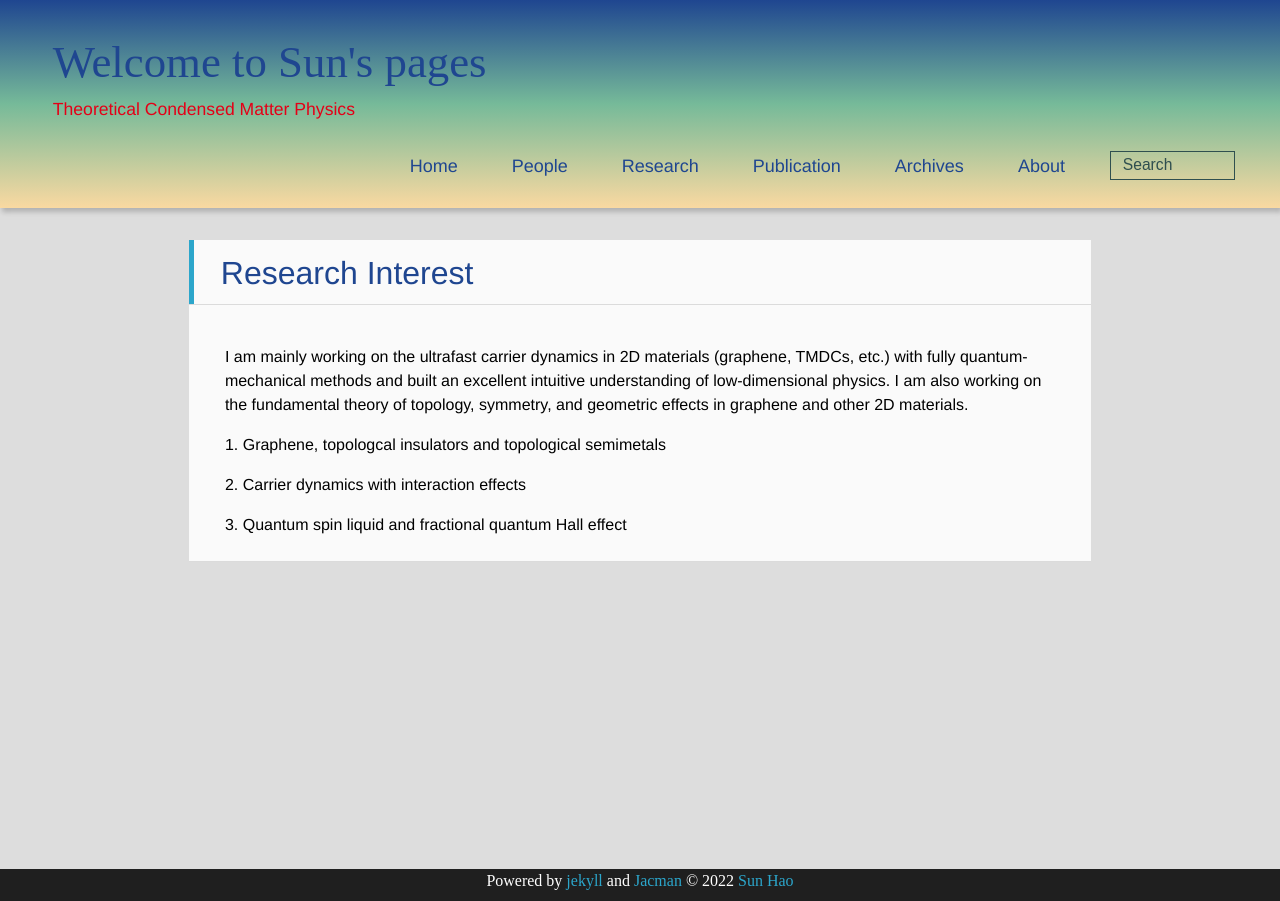
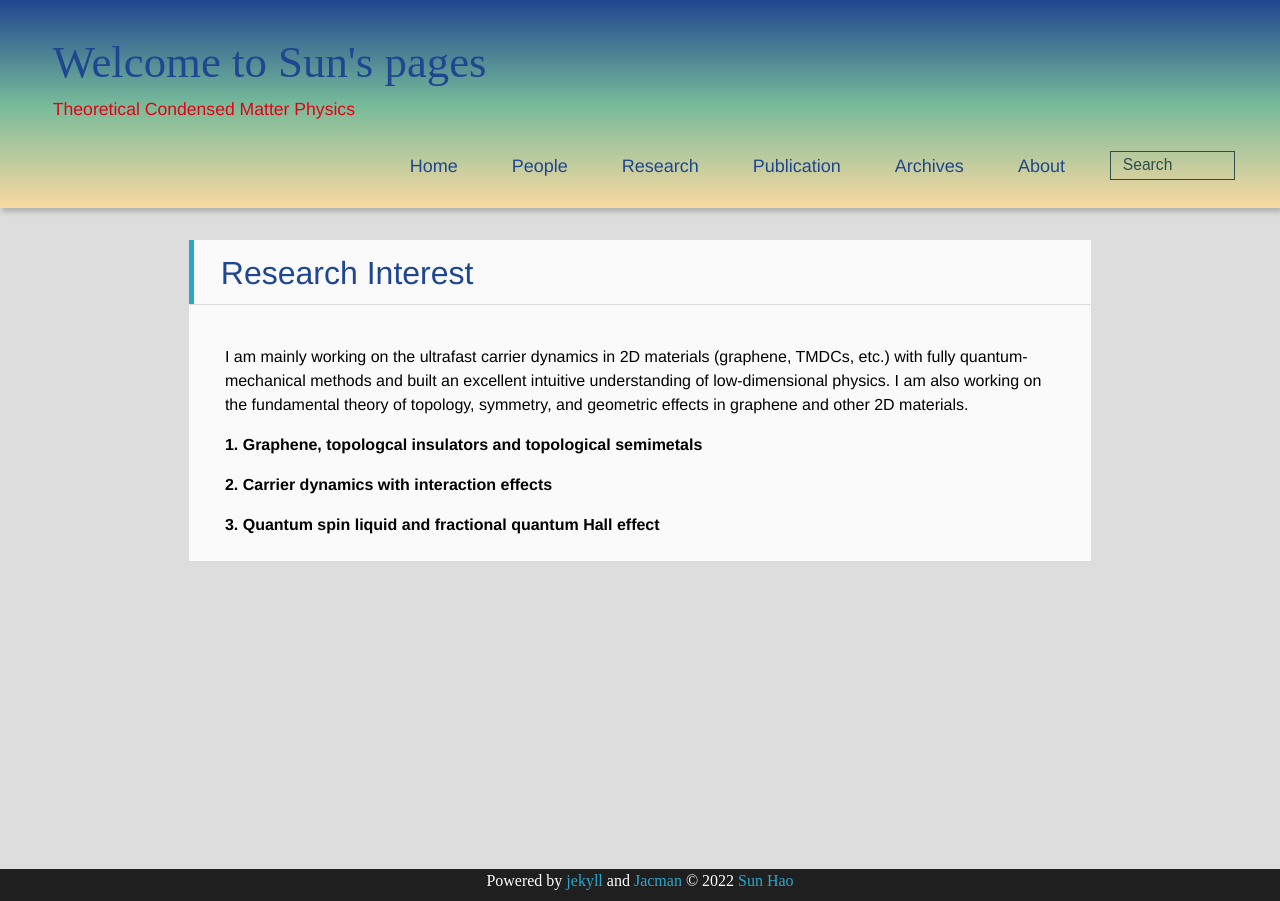
Before and after one commit to sunohao/sunhao_physics, a Jekyll site: the page built from research/index.html, in a window 1280 px wide. Built offline with Jekyll 4.4.1, drawn with Linux system fonts in a browser that asks for light colours; nearby versions of some CDN libraries; some web fonts are replaced.

Commit message:
research interests

```diff
--- a/research/index.html
+++ b/research/index.html
@@ -11,9 +11,21 @@ title: Research Interest
         I am also working on the fundamental theory of topology, symmetry, and geometric effects in graphene and other 2D materials.
     </p>
 
-<p>1. Graphene, topologcal insulators and topological semimetals</p>
+<p>
+    <b>
+        1. Graphene, topologcal insulators and topological semimetals
+    </b>
+</p>
 
-<p>2. Carrier dynamics with interaction effects</p>
+<p>
+    <b>
+        2. Carrier dynamics with interaction effects
+    </b>
+</p>
 
-<p>3. Quantum spin liquid and fractional quantum Hall effect</p>
+<p>
+    <b>
+        3. Quantum spin liquid and fractional quantum Hall effect
+    </b>
+</p>
 </div>
```
Also changed, not shown: 1 other file.
